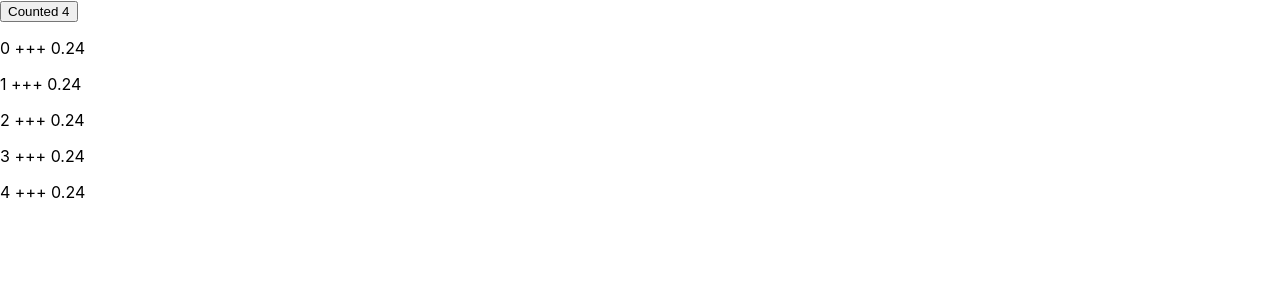
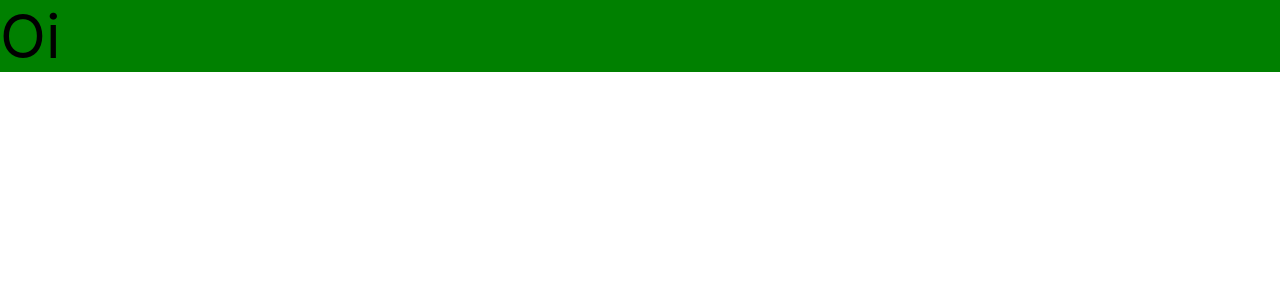
Before and after one commit to JoaoV1t0r/praticando_hooks, a React (Create React App) app: page / in a window 1280 px wide. Shown: the top 300 px of the page. Built offline with nearby package versions, Linux system fonts and the light colour scheme.

Commit message:
using hook useDebugValue and create useMediaQuery

```diff
--- a/src/templates/Home/index.jsx
+++ b/src/templates/Home/index.jsx
@@ -1,49 +1,40 @@
-import { forwardRef, useImperativeHandle, useLayoutEffect, useRef, useState } from 'react';
+import { useDebugValue, useEffect, useState } from 'react';
+
+const useMediaQuery = (queryValue, initialValue = false) => {
+  const [match, setMatch] = useState(initialValue);
+
+  useDebugValue(`Query: ${queryValue}`, (name) => {
+    return name + ' modificado';
+  });
+
+  useEffect(() => {
+    let isMounted = true;
+    const matchMedia = window.matchMedia(queryValue);
+
+    const handleChange = () => {
+      if (!isMounted) return;
+      setMatch(Boolean(matchMedia.matches));
+    };
+
+    matchMedia.addEventListener('change', handleChange);
+    setMatch(!!matchMedia.matches);
+
+    return () => {
+      isMounted = false;
+      matchMedia.removeEventListener('change', handleChange);
+    };
+  }, [queryValue]);
+
+  return match;
+};
 
 export const Home = () => {
-  // eslint-disable-next-line no-unused-vars
-  const [counted, setCounted] = useState([0, 1, 2, 3, 4]);
-  const divRef = useRef();
+  const huge = useMediaQuery('(min-width: 980px)');
+  const big = useMediaQuery('(max-width: 979px) and (min-width: 768px)');
+  const medium = useMediaQuery('(max-width: 767px) and (min-width: 321px)');
+  const small = useMediaQuery('(max-width: 321px)');
 
-  const handleClick = () => {
-    setCounted((c) => [...c, +c.slice(-1) + 1]);
-    divRef.current.handleClick();
-  };
+  const background = huge ? 'green' : big ? 'red' : medium ? 'yellow' : small ? 'purple' : null;
 
-  useLayoutEffect(() => {
-    divRef.current.divRef.scrollTop = divRef.current.divRef.scrollHeight;
-  });
-
-  return (
-    <>
-      <button onClick={handleClick}>Counted {counted.slice(-1)}</button>
-      <DisplayCounted counted={counted} ref={divRef} />
-    </>
-  );
+  return <div style={{ fontSize: '60px', background }}>Oi</div>;
 };
-
-export const DisplayCounted = forwardRef(function DisplayCounted({ counted }, ref) {
-  const [rand, setRant] = useState('0.24');
-  const divRef = useRef();
-
-  const handleClick = () => {
-    setRant(Math.random().toFixed(2));
-  };
-
-  useImperativeHandle(ref, () => ({
-    handleClick,
-    divRef: divRef.current,
-  }));
-
-  return (
-    <div ref={divRef} style={{ height: '400px', width: '300px', overflow: 'scroll' }}>
-      {counted.map((count, index) => {
-        return (
-          <p onClick={handleClick} key={`count-${index}`}>
-            {count} +++ {rand}
-          </p>
-        );
-      })}
-    </div>
-  );
-});
```
